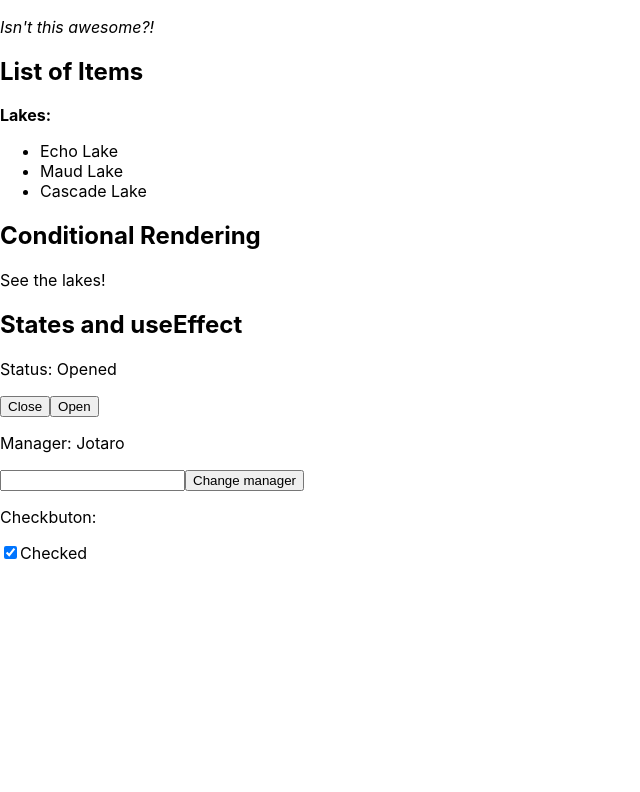
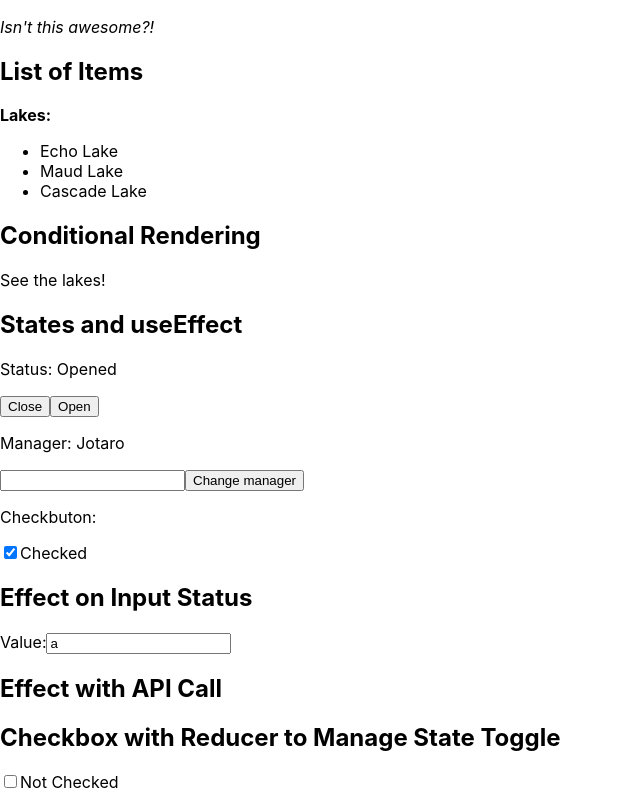
Before and after one commit to plasmatech8/react-practice, a React (Create React App) app in the folder Learning React.js/01_getting_started/hello-react/: page / in a window 1280 px wide. Shown: the part 351-1143 px from the top of the page, without its empty margins (0-640 px from the left). Before the commit the page ends 914 px from the top, so only its background shows below. Built offline with nearby package versions, Linux system fonts and the light colour scheme; no server answers.

Commit message:
Added effects and reducer examples

```diff
--- a/Learning React.js/01_getting_started/hello-react/src/index.js
+++ b/Learning React.js/01_getting_started/hello-react/src/index.js
@@ -1,7 +1,7 @@
 import React from 'react';
 import ReactDOM from 'react-dom';
 import './index.css';
-import { useState, useEffect } from 'react';
+import { useState, useEffect, useReducer} from 'react';
 
 const LAKELIST = [
   {id: 1, name: "Echo Lake"},
@@ -20,7 +20,7 @@ function Hello({foo, hoo, num}){
   )
 }
 
-// Lakes Component
+// Lakes Component (using arrays of objects)
 function Lakes({lakes}){
   return (
     <>
@@ -29,6 +29,44 @@ function Lakes({lakes}){
         {lakes.map(lake => <li key={lake.id}>{lake.name}</li>)}
       </ul>
     </>
+  )
+}
+
+// GitHub Component (using API calling effects)
+function GitHubUser({login}){
+  const [data, setData] = useState(null);
+  useEffect(() => {
+    fetch(`https://api.github.com/users/${login}`)
+      .then(res => res.json())
+      .then(setData)
+      .catch(console.error);
+  }, [login]);
+  if(data){
+    return (
+      <>
+        <p>User: {data.login}</p>
+        <img src={data.avatar_url} width={100} alt="avatar_image"/>
+      </>
+    )
+  }
+  return null
+}
+
+// Checkbox Component (using a toggle function Reducer)
+function Checkbox() {
+  const [checked, toggle] = useReducer(
+    checked => !checked,
+    false
+  );
+  return (
+    <label>
+      <input
+        type="checkbox"
+        checked={checked}
+        onChange={toggle}
+      />
+      {checked ? "Checked" : "Not Checked"}
+    </label>
   )
 }
 
@@ -53,14 +91,18 @@ function App({ lakes, season }){
   const [status, setStatus] = useState("Opened");
   const [manager, setManager] = useState("Jotaro");
   const [checked, setChecked] = useState(true);
-  //useEffect(() => {
-  //  alert(`checked: $checked.toString()`)
-  //});
+
+  // Effect with dependency array
+  const [myVal, setMyVal] = useState("a");
+  useEffect(() => {
+    console.log(`myValue: ${myVal}`);
+  }, [myVal]);
 
   // App JSX
   return (
     <>
       <h1 id="heading" className="cool"> Hello World!</h1>
+
       <h2>Basic JSX</h2>
       <ul>
         <li>Dog</li>
@@ -68,16 +110,20 @@ function App({ lakes, season }){
         <li>Hamster</li>
       </ul>
       <p>{city.name} is in {city.country}</p>
+
       <h2>Basic Component</h2>
       <Hello
         foo="bar"
         hoo="raa"
         num={3}
       />
+
       <h2>List of Items</h2>
       <Lakes lakes={LAKELIST}/>
+
       <h2>Conditional Rendering</h2>
       {see}
+
       <h2>States and useEffect</h2>
       <p>Status: {status}</p>
       <button onClick={() => setStatus("Closed")}>Close</button>
@@ -86,13 +132,31 @@ function App({ lakes, season }){
       <input type="text" id="newManager" name="newManager"></input>
       <button onClick={() => setManager("Dio")}>Change manager</button>
       <p>Checkbuton:</p>
+
+      <label>
         <input
           type="checkbox"
           checked={checked}
           id="checkbox"
           onChange={() => setChecked(checked => !checked)}
         />
-      <label for="checkbox">{checked ? "Checked" : "Not Checked"}</label>
+        {checked ? "Checked" : "Not Checked"}
+      </label>
+
+      <h2>Effect on Input Status</h2>
+      <label>
+        Value:
+        <input
+          value={myVal}
+          onChange={e => setMyVal(e.target.value)}
+        />
+      </label>
+
+      <h2>Effect with API Call</h2>
+      <GitHubUser login="github"/>
+
+      <h2>Checkbox with Reducer to Manage State Toggle</h2>
+      <Checkbox/>
     </>
   )
 }
```
Also changed, not shown: 1 other file (tests, documents, lock files or other folders). Lines whose indentation alone changed are shown as unchanged.
